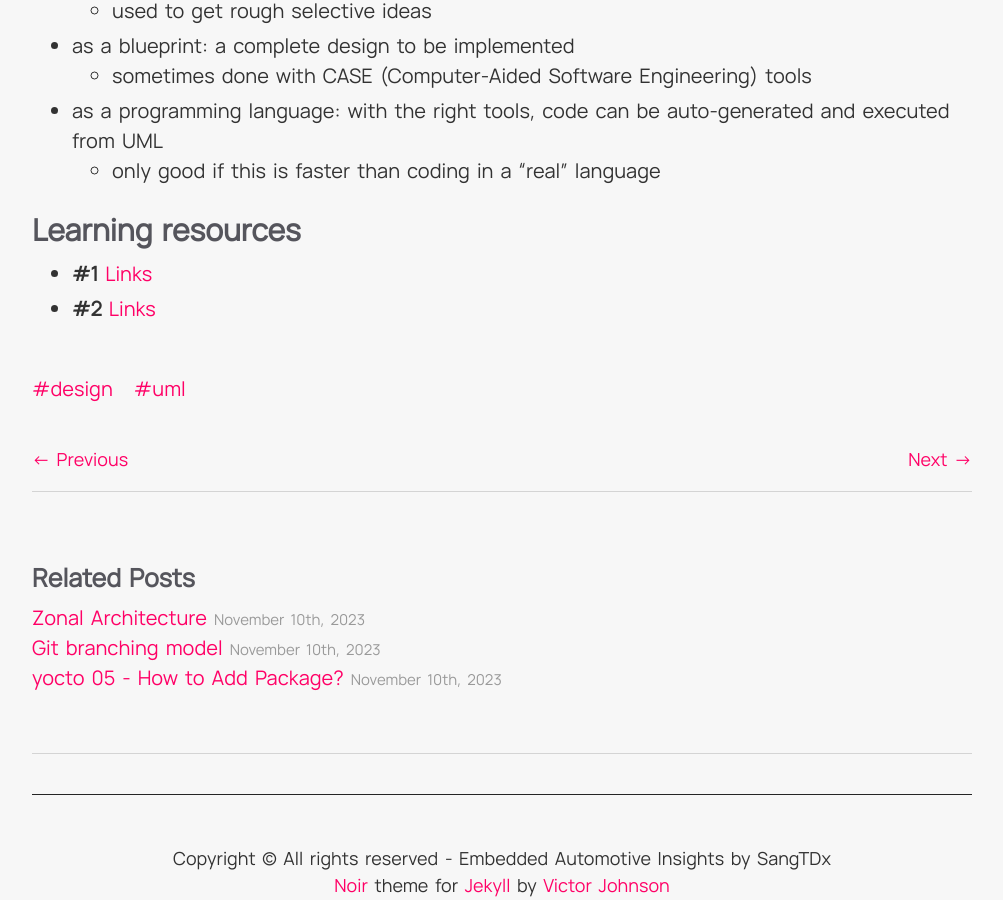
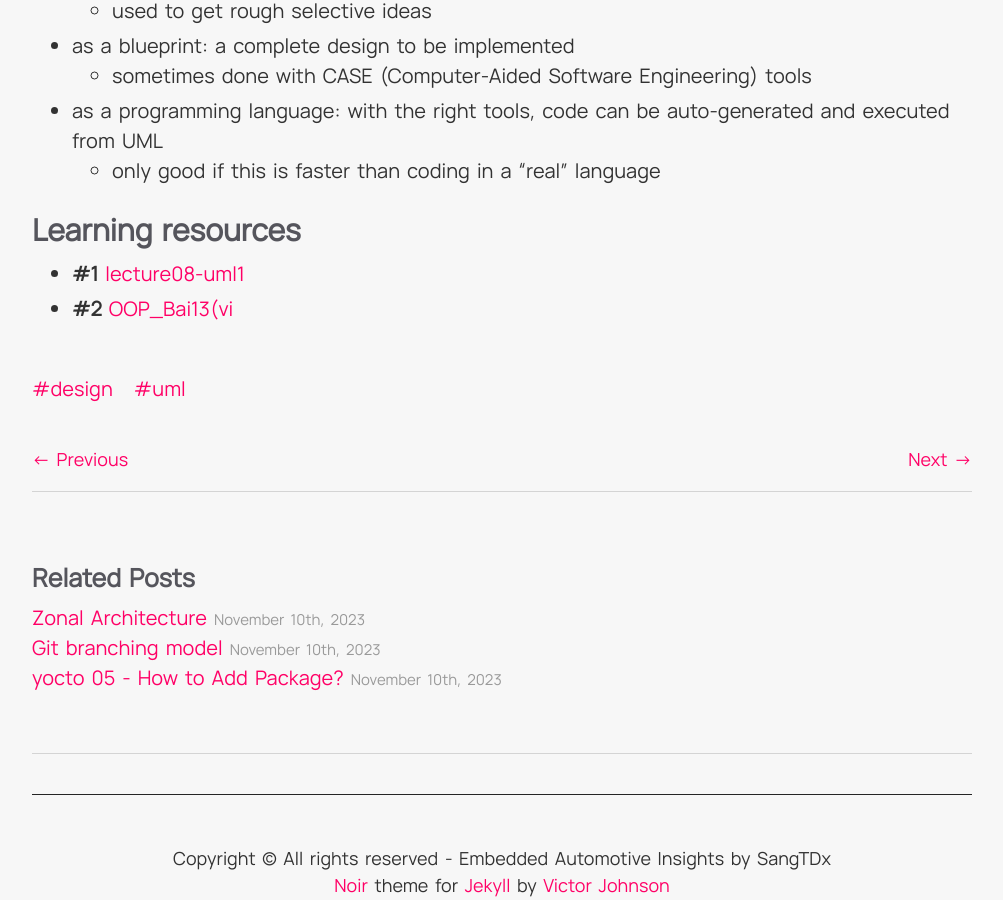
Before and after one commit to SangTDx/sangtdx.github, a Jekyll site: the page built from _posts/2023-11-10-Design-and-using-UML.md, in a window 1280 px wide and 900 px high, scrolled down 2168 px. Shown: the whole window, without its empty margins (138-1141 px from the left). Built offline with Jekyll 4.4.1, drawn with Linux system fonts in a browser that asks for light colours.

```diff
--- a/_posts/2023-11-10-Design-and-using-UML.md
+++ b/_posts/2023-11-10-Design-and-using-UML.md
@@ -66,5 +66,5 @@ last_modified_at: 2023-11-10
 
 # Learning resources
 
-* **#1** [Links](https://courses.cs.washington.edu/courses/cse403/11sp/lectures/lecture08-uml1.pdf)
-* **#2** [Links](https://users.soict.hust.edu.vn/trungtt/uploads/slides/OOP_Bai13(vi).pdf)
+* **#1** [lecture08-uml1](https://courses.cs.washington.edu/courses/cse403/11sp/lectures/lecture08-uml1.pdf)
+* **#2** [OOP_Bai13(vi](https://users.soict.hust.edu.vn/trungtt/uploads/slides/OOP_Bai13(vi).pdf)
```
